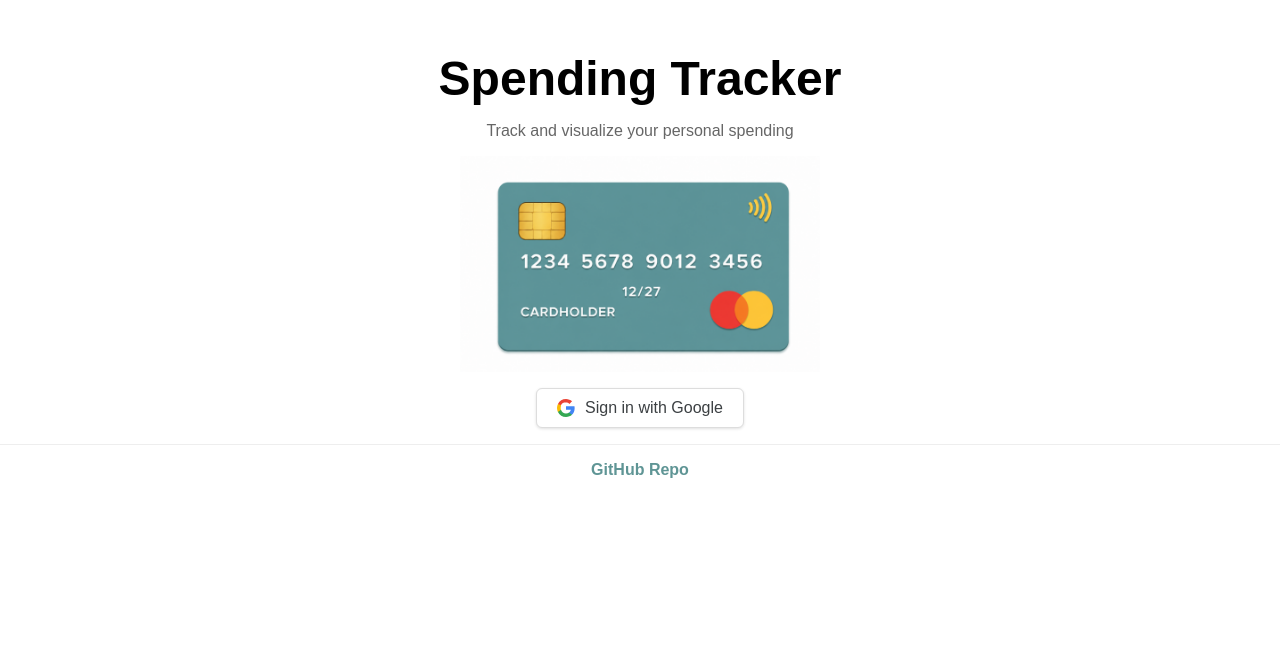
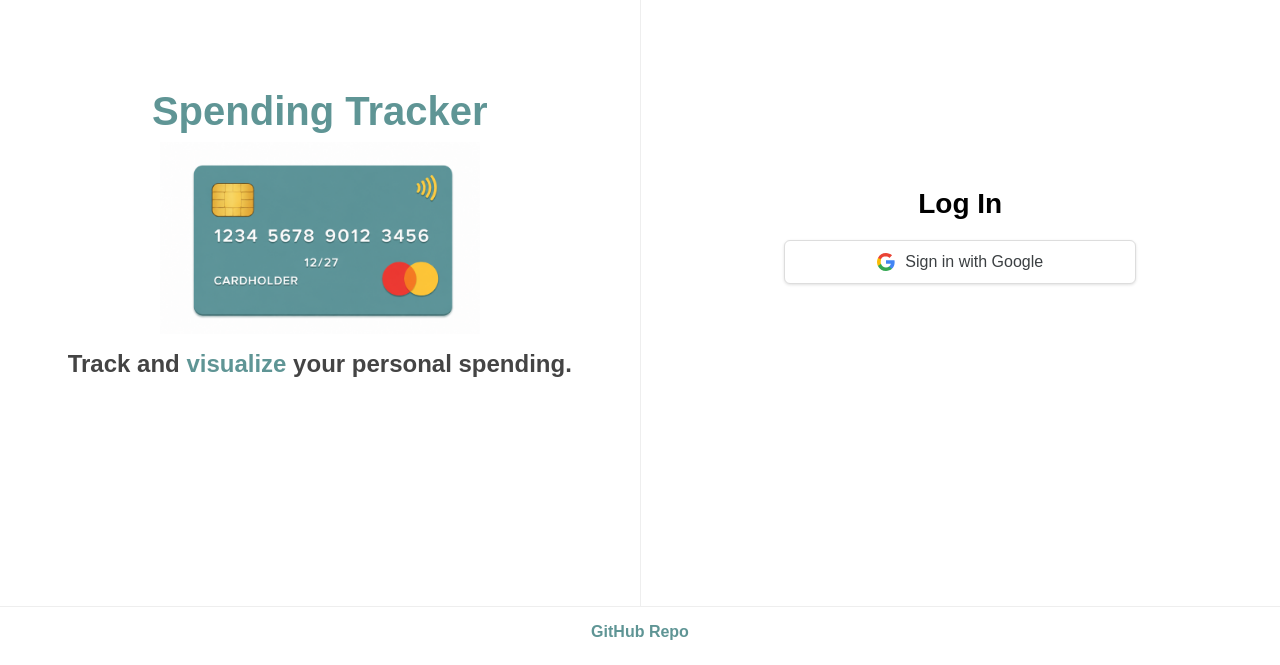
Before and after one commit to kxiong22x/spending, a React app in the folder client/: page /login in a window 1280 px wide. Shown: the part 135-800 px from the top of the page. Built offline with nearby package versions, Linux system fonts and the light colour scheme; no server answers; the HTML template or start-up script is replaced by a standard one.

Commit message:
revamped login UI

```diff
--- a/client/src/pages/Login/Login.module.css
+++ b/client/src/pages/Login/Login.module.css
@@ -1,32 +1,90 @@
-.container {
+.page {
+  display: flex;
+  flex-direction: column;
+  height: 100vh;
+  background-color: #fff;
+}
+
+.main {
+  flex: 1;
+  display: flex;
+}
+
+.left {
+  flex: 1;
   display: flex;
   flex-direction: column;
   align-items: center;
   justify-content: center;
-  height: 100vh;
-  gap: 0;
+  padding: 2rem 4rem;
 }
 
 .title {
-  font-size: 3rem;
-  margin: 0 0 1rem;
+  font-size: 2.5rem;
+  margin: 0 0 0.5rem;
+  color: var(--primary);
+  text-align: center;
 }
 
 .subtitle {
-  color: #666;
-  margin: 0 0 0.5rem;
+  font-size: 1.5rem;
+  color: #444;
+  margin: 0.75rem 0 0;
+  line-height: 1.5;
+  font-weight: 600;
+  text-align: center;
+}
+
+.highlight {
+  color: var(--primary);
+}
+
+.heroImage {
+  width: 20rem;
+}
+
+.verticalDivider {
+  width: 1px;
+  background-color: var(--border-subtle);
+  align-self: stretch;
+}
+
+.right {
+  flex: 1;
+  display: flex;
+  align-items: center;
+  justify-content: center;
+  padding: 2rem 4rem;
+}
+
+.card {
+  padding: 0;
+  display: flex;
+  flex-direction: column;
+  align-items: center;
+  gap: 1.25rem;
+  width: 22rem;
+}
+
+.loginHeading {
+  font-size: 1.75rem;
+  font-weight: 700;
+  margin: 0;
+  text-align: center;
+  align-self: center;
 }
 
 .link {
   text-decoration: none;
-  margin-top: 0.5rem;
+  width: 100%;
 }
 
 .button {
   display: flex;
   align-items: center;
+  justify-content: center;
   gap: 0.625rem;
-  padding: 0.625rem 1.25rem;
+  padding: 0.75rem 1.25rem;
   font-size: 1rem;
   cursor: pointer;
   border-radius: 0.375rem;
@@ -35,26 +93,29 @@
   color: #3c4043;
   font-weight: 500;
   box-shadow: 0 1px 3px rgba(0, 0, 0, 0.12);
+  width: 100%;
 }
 
 .button:hover:not(:disabled) {
   background-color: #f1f3f4;
 }
 
-.heroImage {
-  width: 22.5rem;
-  margin: 0.5rem 0;
+.googleIcon {
+  flex-shrink: 0;
 }
 
-.googleIcon {
-  flex-shrink: 0;
+.footer {
+  display: flex;
+  flex-direction: column;
+  align-items: center;
+  padding: 0 0 1.5rem;
 }
 
 .divider {
   width: 100%;
   border: none;
   border-top: 1px solid var(--border-subtle);
-  margin: 1rem 0;
+  margin: 0 0 1rem;
 }
 
 .githubLink {
--- a/client/src/pages/Login/Login.tsx
+++ b/client/src/pages/Login/Login.tsx
@@ -4,10 +4,17 @@ import creditCard from '/credit_card.png';
 
 export default function Login() {
   return (
-    <div className={styles.container}>
+    <div className={styles.page}>
+      <main className={styles.main}>
+        <div className={styles.left}>
           <h1 className={styles.title}>Spending Tracker</h1>
-      <p className={styles.subtitle}>Track and visualize your personal spending</p>
           <img src={creditCard} alt="Credit card" className={styles.heroImage} />
+          <p className={styles.subtitle}>Track and <span className={styles.highlight}>visualize</span> your personal spending.</p>
+        </div>
+        <div className={styles.verticalDivider} />
+        <div className={styles.right}>
+          <div className={styles.card}>
+            <h2 className={styles.loginHeading}>Log In</h2>
             <a href={`${API}/auth/google`} className={styles.link}>
               <button className={styles.button}>
                 <svg width="18" height="18" viewBox="0 0 18 18" className={styles.googleIcon}>
@@ -19,10 +26,15 @@ export default function Login() {
                 Sign in with Google
               </button>
             </a>
+          </div>
+        </div>
+      </main>
+      <footer className={styles.footer}>
         <hr className={styles.divider} />
         <a href="https://github.com/kxiong22x/spending" target="_blank" rel="noreferrer" className={styles.githubLink}>
           GitHub Repo
         </a>
+      </footer>
     </div>
   );
 }
```
Lines whose indentation alone changed are shown as unchanged.
